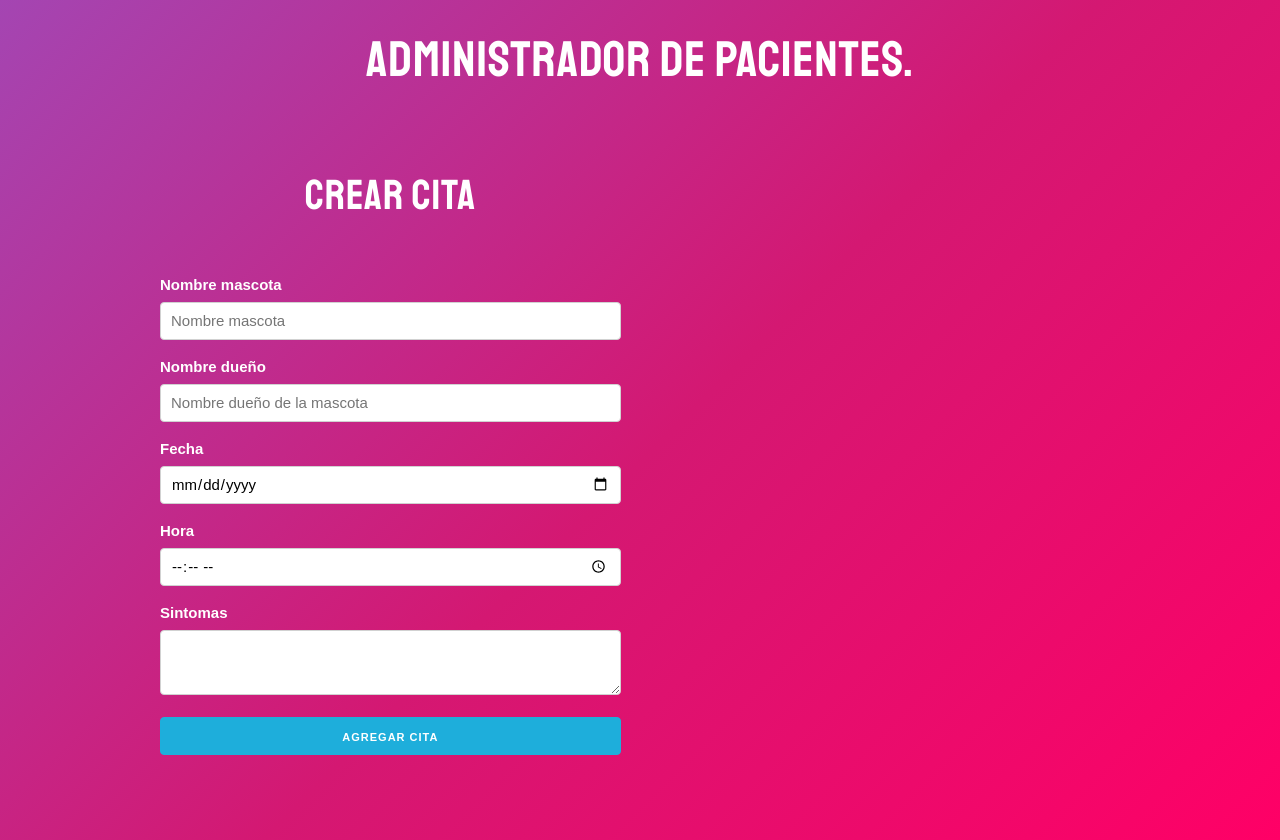
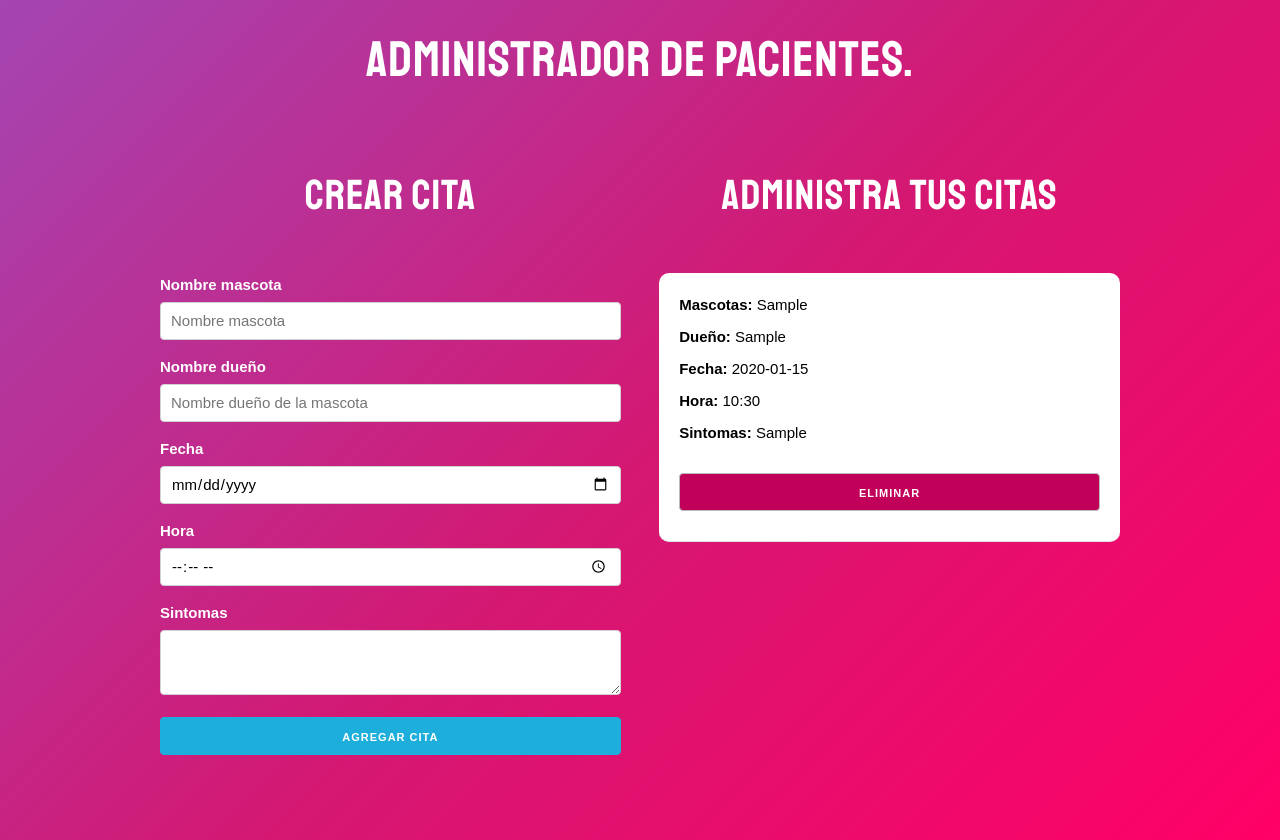
Before and after one commit to esdrasclth/citasMascotas, a React (Create React App) app: page / in a window 1280 px wide. Both pictures are taken after typing "Sample", "Sample", "2020-01-15", "10:30", "Sample" into the empty fields and a click on the button "AGREGAR CITA". Built offline with nearby package versions, Linux system fonts and the light colour scheme.

Commit message:
Funcion de eliminar citas del state.

```diff
--- a/src/App.js
+++ b/src/App.js
@@ -1,5 +1,6 @@
 import React, { Fragment, useState } from 'react';
 import Formulario from './components/Formulario'
+import Cita from './components/Cita'
 
 function App() {
   const [citas, guardarCitas] = useState([]);
@@ -10,6 +11,12 @@
       ...citas,
       cita
     ])
+  }
+
+  //Funcion que elimina una cita por su ID
+  const eliminarCita = id => {
+    const nuevasCitas = citas.filter(cita => cita.id !== id);
+    guardarCitas(nuevasCitas);
   }
 
   return (
@@ -23,7 +30,10 @@
               <Formulario crearCita={crearCita} />
             </div>
             <div className="one-half column">
-
+              <h2>Administra tus citas</h2>
+              {citas.map(cita => (
+                <Cita key={cita.id} cita={cita} eliminarCita={eliminarCita} />
+              ))}
             </div>
           </div>
         </div>
--- /dev/null
+++ b/src/components/Cita.js
@@ -0,0 +1,20 @@
+import React from 'react';
+
+const Cita = ({cita, eliminarCita  }) => {
+    return (
+        <div className="cita">
+            <p>Mascotas: <span>{cita.mascota}</span></p>
+            <p>Dueño: <span>{cita.propietario}</span></p>
+            <p>Fecha: <span>{cita.fecha}</span></p>
+            <p>Hora: <span>{cita.hora}</span></p>
+            <p>Sintomas: <span>{cita.sintomas}</span></p>
+
+            <button
+                className="button eliminar u-full-width"
+                onClick={() => eliminarCita(cita.id)}
+            >Eliminar</button>
+        </div>
+     );
+}
+
+export default Cita;
```
